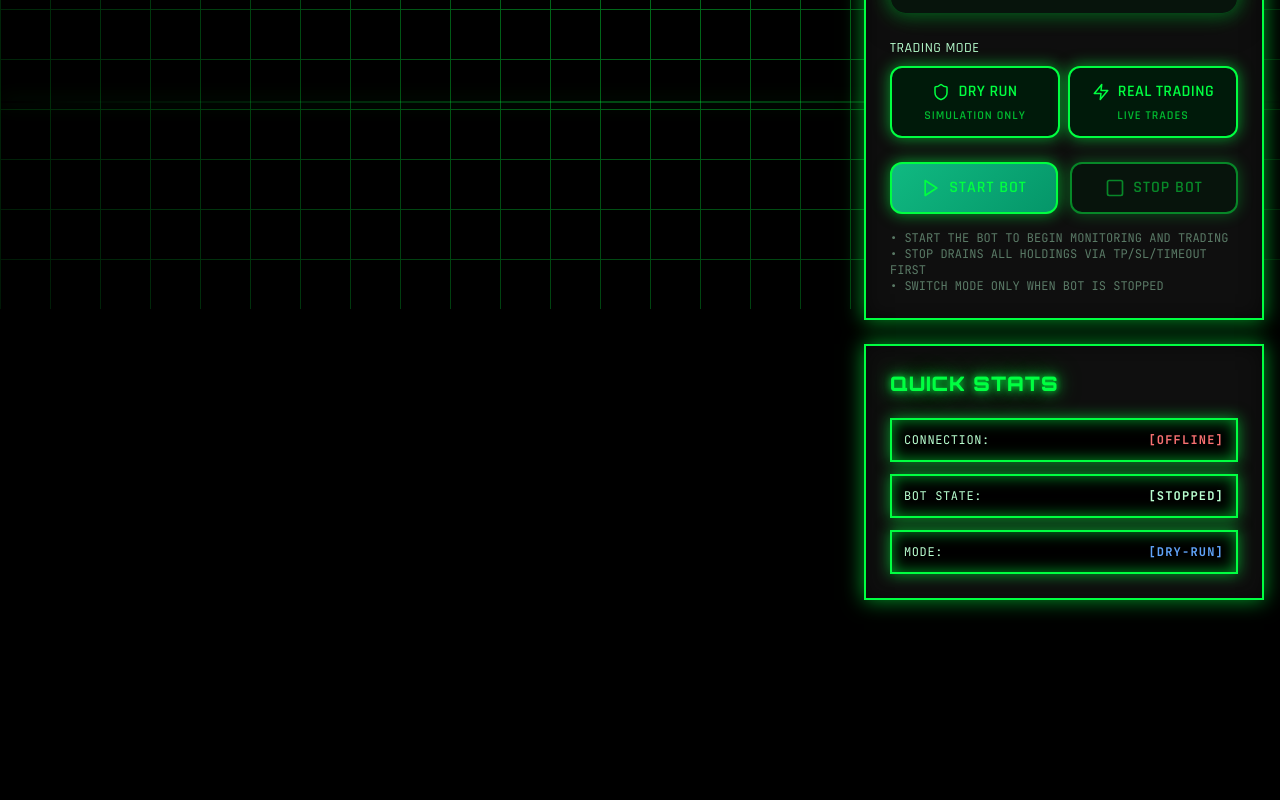
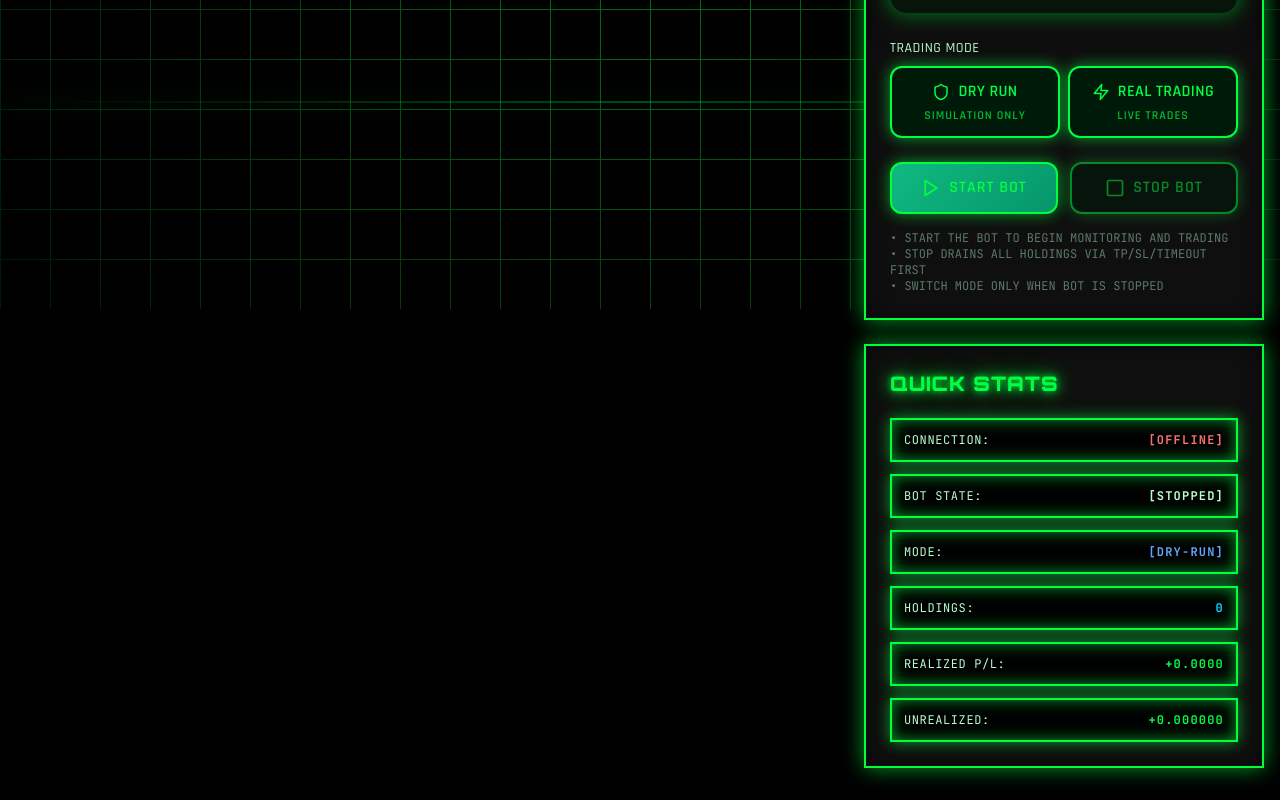
Before and after one commit to MSB0095/sol_beast, a React (Vite) app in the folder frontend/: page / in a window 1280 px wide. Shown: the part 491-1291 px from the top of the page. Before the commit the page ends 1123 px from the top, so only its background shows below. Built offline with nearby package versions, Linux system fonts and the light colour scheme; no server answers.

Commit message:
Enhance dashboard and app components: compute live unrealized PnL, update holdings display, and improve WebSocket management

```diff
--- a/frontend/src/App.tsx
+++ b/frontend/src/App.tsx
@@ -1,4 +1,4 @@
-import { useEffect } from 'react'
+import { useEffect, useMemo } from 'react'
 import { useBotStore } from './store/botStore'
 import { useSettingsStore } from './store/settingsStore'
 import Header from './components/Header'
@@ -25,11 +25,25 @@ const matrixColumns = Array.from({ length: 15 }, (_, i) => ({
 }))
 
 function App() {
-  const { initializeConnection, status, mode, runningState, cleanup } = useBotStore()
+  const { initializeConnection, status, mode, runningState, cleanup, stats, prices } = useBotStore()
   const { activeTab, fetchSettings } = useSettingsStore()
 
   // Initialize WebSocket connection
   useWebSocket();
+
+  // Compute live unrealized PnL for sidebar Quick Stats
+  const liveUnrealizedPnl = useMemo(() => {
+    if (!stats?.current_holdings || stats.current_holdings.length === 0) return 0
+    let pnl = 0
+    stats.current_holdings.forEach(h => {
+      const live = prices[h.mint]
+      const curPrice = live ? live.price : h.buy_price
+      const decimals = h.decimals || live?.decimals || 6
+      const tokens = h.amount / Math.pow(10, decimals)
+      pnl += (curPrice - h.buy_price) * tokens
+    })
+    return pnl
+  }, [stats?.current_holdings, prices])
 
   useEffect(() => {
     initializeConnection()
@@ -178,6 +192,24 @@ function App() {
                     {mode === 'real' ? '[REAL]' : '[DRY-RUN]'}
                   </span>
                 </div>
+                <div className="flex justify-between items-center gap-3 p-3 bg-black electric-border">
+                  <span className="text-[var(--theme-text-secondary)] uppercase tracking-wider whitespace-nowrap">Holdings:</span>
+                  <span className="font-bold uppercase tracking-widest whitespace-nowrap text-[var(--theme-info)]">
+                    {stats?.current_holdings?.length || 0}
+                  </span>
+                </div>
+                <div className="flex justify-between items-center gap-3 p-3 bg-black electric-border">
+                  <span className="text-[var(--theme-text-secondary)] uppercase tracking-wider whitespace-nowrap">Realized P/L:</span>
+                  <span className={`font-bold uppercase tracking-widest whitespace-nowrap ${(stats?.total_profit || 0) >= 0 ? 'text-[var(--theme-success)]' : 'text-[var(--theme-error)]'}`}>
+                    {(stats?.total_profit || 0) >= 0 ? '+' : ''}{(stats?.total_profit || 0).toFixed(4)}
+                  </span>
+                </div>
+                <div className="flex justify-between items-center gap-3 p-3 bg-black electric-border">
+                  <span className="text-[var(--theme-text-secondary)] uppercase tracking-wider whitespace-nowrap">Unrealized:</span>
+                  <span className={`font-bold uppercase tracking-widest whitespace-nowrap ${liveUnrealizedPnl >= 0 ? 'text-[var(--theme-success)]' : 'text-[var(--theme-error)]'}`}>
+                    {liveUnrealizedPnl >= 0 ? '+' : ''}{liveUnrealizedPnl.toFixed(6)}
+                  </span>
+                </div>
               </div>
             </div>
           </div>
--- a/frontend/src/components/Dashboard.tsx
+++ b/frontend/src/components/Dashboard.tsx
@@ -5,7 +5,7 @@ import { TrendingUp, TrendingDown, Target, Loader, Wallet, Sparkles } from 'luci
 import TradingPerformanceWidget from './TradingPerformanceWidget'
 
 export default function Dashboard() {
-  const { stats, historicalData, detectedCoins, totalDetectedCoins } = useBotStore()
+  const { stats, historicalData, detectedCoins, totalDetectedCoins, prices } = useBotStore()
   const prevProfitRef = useRef<number>(0)
   const [celebrating, setCelebrating] = useState(false)
   const [sparkles, setSparkles] = useState<{id: number; x: number; y: number}[]>([])
@@ -52,6 +52,26 @@ export default function Dashboard() {
     // The dependency on stats and historicalData will cause re-render when they change
   }, [stats, historicalData])
 
+  // Compute live unrealized PnL from current holdings + WS prices
+  const { unrealizedPnl, unrealizedPnlPercent, totalPositionValue, totalBuyCost } = useMemo(() => {
+    if (!stats?.current_holdings || stats.current_holdings.length === 0) {
+      return { unrealizedPnl: 0, unrealizedPnlPercent: 0, totalPositionValue: 0, totalBuyCost: 0 }
+    }
+    let posVal = 0
+    let buyCost = 0
+    stats.current_holdings.forEach(h => {
+      const live = prices[h.mint]
+      const curPrice = live ? live.price : h.buy_price
+      const decimals = h.decimals || live?.decimals || 6
+      const tokens = h.amount / Math.pow(10, decimals)
+      posVal += curPrice * tokens
+      buyCost += h.buy_price * tokens
+    })
+    const pnl = posVal - buyCost
+    const pct = buyCost > 0 ? ((posVal - buyCost) / buyCost) * 100 : 0
+    return { unrealizedPnl: pnl, unrealizedPnlPercent: pct, totalPositionValue: posVal, totalBuyCost: buyCost }
+  }, [stats?.current_holdings, prices])
+
   if (!stats) {
     return (
       <div className="flex items-center justify-center py-12">
@@ -90,6 +110,11 @@ export default function Dashboard() {
                   style={(stats?.total_profit || 0) >= 0 ? { color: 'var(--theme-success)' } : { color: 'var(--theme-error)', textShadow: '0 0 20px var(--theme-error)' }}>
                 ◎{(stats?.total_profit || 0).toFixed(9)}
               </h3>
+              {stats?.current_holdings && stats.current_holdings.length > 0 && (
+                <p className="text-xs font-mono-tech mt-1" style={{ color: unrealizedPnl >= 0 ? 'var(--theme-success)' : 'var(--theme-error)' }}>
+                  Unrealized: {unrealizedPnl >= 0 ? '+' : ''}{unrealizedPnl.toFixed(9)} SOL ({unrealizedPnlPercent >= 0 ? '+' : ''}{unrealizedPnlPercent.toFixed(2)}%)
+                </p>
+              )}
             </div>
             {(stats?.total_profit || 0) >= 0 ? (
               <div className={`p-4 rounded-2xl ${celebrating ? 'animate-celebrate' : 'animate-float'}`} style={{
@@ -161,6 +186,11 @@ export default function Dashboard() {
               <h3 className="text-3xl sm:text-4xl md:text-5xl font-display font-black" style={{ color: 'var(--theme-info)', textShadow: '0 0 20px var(--theme-info)' }}>
                 {stats?.current_holdings?.length || 0}
               </h3>
+              {totalPositionValue > 0 && (
+                <p className="text-xs font-mono-tech mt-1" style={{ color: 'var(--theme-info)' }}>
+                  Value: ◎{totalPositionValue.toFixed(9)} | Cost: ◎{totalBuyCost.toFixed(9)}
+                </p>
+              )}
               <div className="flex gap-3 mt-3">
                 <span className="badge-success">BUYS: {stats?.total_buys || 0}</span>
                 <span className="badge-error">SELLS: {stats?.total_sells || 0}</span>
--- a/frontend/src/components/HoldingsPanel.tsx
+++ b/frontend/src/components/HoldingsPanel.tsx
@@ -164,18 +164,19 @@ export default function HoldingsPanel() {
                       {holding.buy_price.toFixed(12)} SOL
                     </td>
                     <td className="py-3 px-4 text-right font-mono text-xs">
-                      {isLive ? (
-                        <span className={pnlClass}>{currentPrice.toFixed(12)} SOL</span>
-                      ) : '-'}
+                      <span className={isLive ? pnlClass : 'text-gray-500'}>
+                        {currentPrice.toFixed(12)} SOL
+                      </span>
+                      {!isLive && <span className="ml-1 text-[10px] text-gray-600" title="Waiting for live price">(buy)</span>}
                     </td>
-                    <td className={`py-3 px-4 text-right font-mono text-xs font-bold ${pnlClass}`}>
-                      {isLive ? `${pnlSign}${pnlPercent.toFixed(2)}%` : '-'}
+                    <td className={`py-3 px-4 text-right font-mono text-xs font-bold ${isLive ? pnlClass : 'text-gray-500'}`}>
+                      {pnlSign}{pnlPercent.toFixed(2)}%
                     </td>
-                    <td className={`py-3 px-4 text-right font-mono text-xs font-bold ${pnlClass}`}>
-                      {isLive ? `${pnlSolSign}${pnlSol.toFixed(9)}` : '-'}
+                    <td className={`py-3 px-4 text-right font-mono text-xs font-bold ${isLive ? pnlClass : 'text-gray-500'}`}>
+                      {pnlSolSign}{pnlSol.toFixed(9)}
                     </td>
                     <td className="py-3 px-4 text-right font-mono text-xs text-blue-400">
-                      {isLive ? `${positionValue.toFixed(9)}` : '-'}
+                      {positionValue.toFixed(9)}
                     </td>
                     <td className="py-3 px-4 text-right font-mono">
                       {tokens.toLocaleString()}
--- a/frontend/src/components/NewCoinsPanel.tsx
+++ b/frontend/src/components/NewCoinsPanel.tsx
@@ -179,18 +179,11 @@ export default function NewCoinsPanel() {
                   <div className="flex items-center gap-2">
                     <DollarSign size={14} className="text-gray-400" />
                     <span className="text-xs font-mono text-gray-400 truncate">
-                      Buy Price: {coin.buy_price != null && coin.buy_price !== undefined ? `${coin.buy_price.toFixed(6)} SOL` : 'N/A'}
+                      Buy Price: {coin.buy_price != null && coin.buy_price !== undefined ? (
+                        <span className="text-sol-purple font-semibold">{coin.buy_price.toFixed(9)} SOL/token</span>
+                      ) : 'N/A'}
                     </span>
                   </div>
-
-                  {coin.buy_price != null && coin.buy_price !== undefined && (
-                    <div className="flex items-center gap-2 pt-2 border-t border-gray-700">
-                      <span className="text-xs text-gray-400">Buy Price:</span>
-                      <span className="text-sm font-semibold text-sol-purple">
-                        {coin.buy_price.toFixed(9)} SOL/token
-                      </span>
-                    </div>
-                  )}
                 </div>
 
                 {/* Mint Address (Bottom) */}
--- a/frontend/src/components/TradingHistory.tsx
+++ b/frontend/src/components/TradingHistory.tsx
@@ -261,7 +261,7 @@ export default function TradingHistory() {
                     </td>
 
                     <td className="py-3 px-4 text-right font-mono">
-                      {trade.amount_sol ? trade.amount_sol.toFixed(4) : '-'}
+                      {trade.amount_sol != null && trade.amount_sol !== undefined ? trade.amount_sol.toFixed(4) : '-'}
                     </td>
 
                     <td className="py-3 px-4 text-right font-mono text-xs">
@@ -275,7 +275,7 @@ export default function TradingHistory() {
                     </td>
 
                     <td className="py-3 px-4 text-right font-mono text-xs">
-                      {trade.price_per_token ? trade.price_per_token.toFixed(9) : '-'}
+                      {trade.price_per_token != null && trade.price_per_token !== undefined ? trade.price_per_token.toFixed(9) : '-'}
                     </td>
 
                     <td className="py-3 px-4 text-right">
```
Also changed, not shown: frontend/src/utils/useWebSocket.ts (+4 -58 lines).
